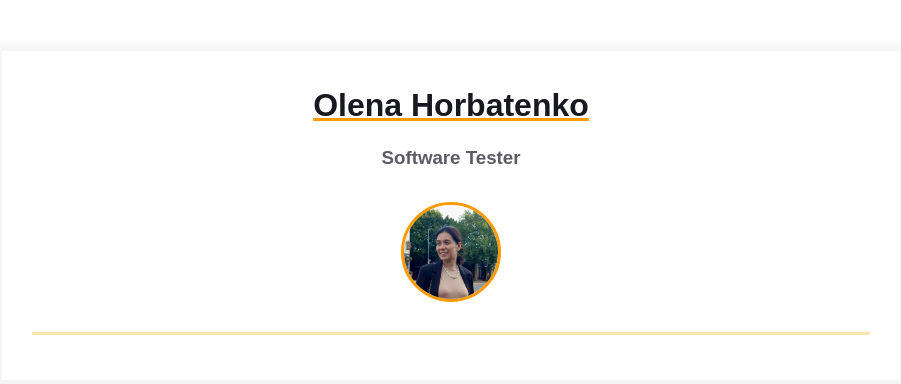
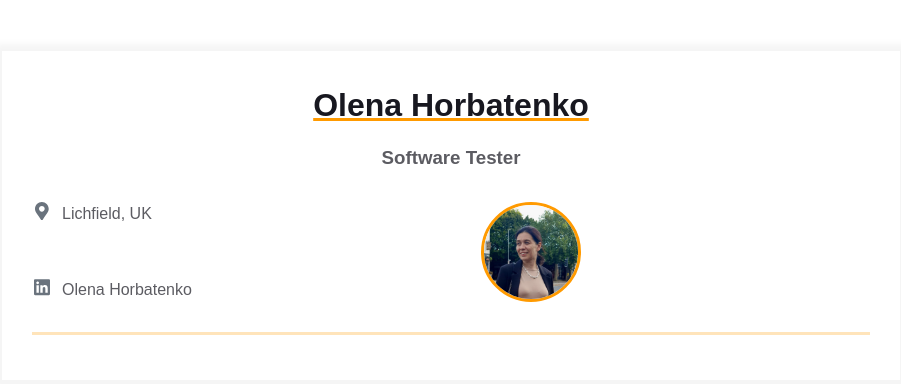
Before and after one commit to OlenaHorbatenko/homepage, a plain HTML site: page index.html in a window 1280 px wide. Shown: the whole page, without its empty margins (189-1090 px from the left). Drawn offline with Linux system fonts and the light colour scheme.

Commit message:
Add contact info items with location and LinkedIn to index.html

```diff
--- a/index.html
+++ b/index.html
@@ -16,7 +16,35 @@
 
             <div class="contact_info_container fh">
               <div class="contact-info__block">
-
+                <a href="" rel="author" class="contact-info__item">
+                  <div class="contact-info__item-icon-wrapper">
+                    <svg class="contact-info__item-icon" xmlns="http://www.w3.org/2000/svg" viewBox="0 0 384 512">
+                      <path
+                        d="M172.268 501.67C26.97 291.031 0 269.413 0 192 0 85.961 85.961 0
+                        192 0s192 85.961 192 192c0 77.413-26.97 99.031-172.268 309.67-9.535
+                        13.774-29.93 13.773-39.464 0zM192 272c44.183 0 80-35.817
+                        80-80s-35.817-80-80-80-80 35.817-80 80 35.817 80 80 80z"
+                      ></path>
+                    </svg>
+                  </div>
+                  <span>Lichfield, UK</span>
+                </a>
+                <a href="https://www.linkedin.com/in/olena-horbatenko-6a4055246/" rel="author" class="contact-info__item">
+                  <div class="contact-info__item-icon-wrapper">
+                    <svg class="contact-info__item-icon" xmlns="http://www.w3.org/2000/svg" viewBox="0 0 448 512">
+                      <path
+                        d="M416 32H31.9C14.3 32 0 46.5 0 64.3v383.4C0 465.5 14.3 480 31.9
+                        480H416c17.6 0 32-14.5 32-32.3V64.3c0-17.8-14.4-32.3-32-32.3zM135.4
+                        416H69V202.2h66.5V416zm-33.2-243c-21.3 0-38.5-17.3-38.5-38.5S80.9
+                        96 102.2 96c21.2 0 38.5 17.3 38.5 38.5 0 21.3-17.2 38.5-38.5
+                        38.5zm282.1 243h-66.4V312c0-24.8-.5-56.7-34.5-56.7-34.6 0-39.9
+                        27-39.9 54.9V416h-66.4V202.2h63.7v29.2h.9c8.9-16.8 30.6-34.5
+                        62.9-34.5 67.2 0 79.7 44.3 79.7 101.9V416z"
+                      ></path>
+                    </svg>
+                  </div>
+                  <span>Olena Horbatenko</span>
+                </a>
               </div>
 
               <div class="contact-info__block contact-info__block--center">
```
